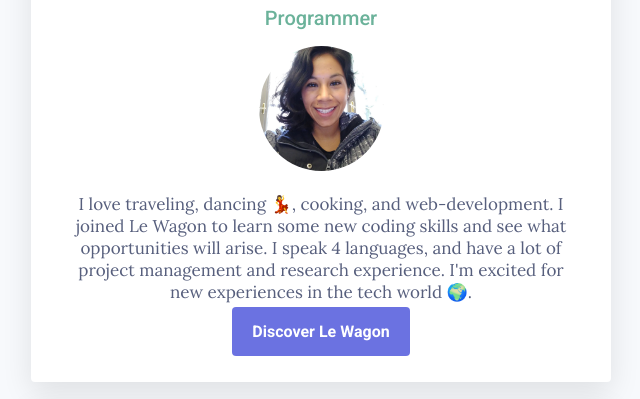
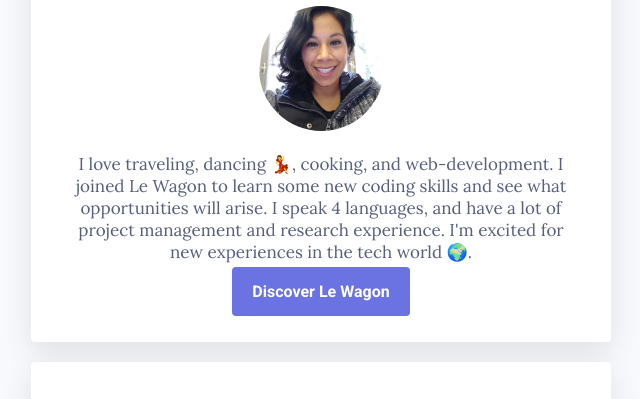
Before and after one commit to kmontes417/profile, a plain HTML site: page index.html in a window 1280 px wide. Shown: the part 155-554 px from the top of the page, without its empty margins (319-959 px from the left). Drawn offline with Linux system fonts and the light colour scheme.

Commit message:
removed job title

```diff
--- a/index.html
+++ b/index.html
@@ -12,7 +12,6 @@
   <div class="container">
     <div class="card-white">
       <h1>Hello, I'm Krystal 😎</h1>
-      <h2>Programmer</h2>
       <img src="images/IMG_20190429_123929939.jpg" class="img-circle" alt="Krystal Montesdeoca">
       <p>
         I love traveling, dancing 💃, cooking, and web-development. I joined Le Wagon to learn some new coding skills and see what opportunities will arise.  I speak 4 languages, and have a lot of project management and research experience. I'm excited for new experiences in the tech world 🌍.
```
